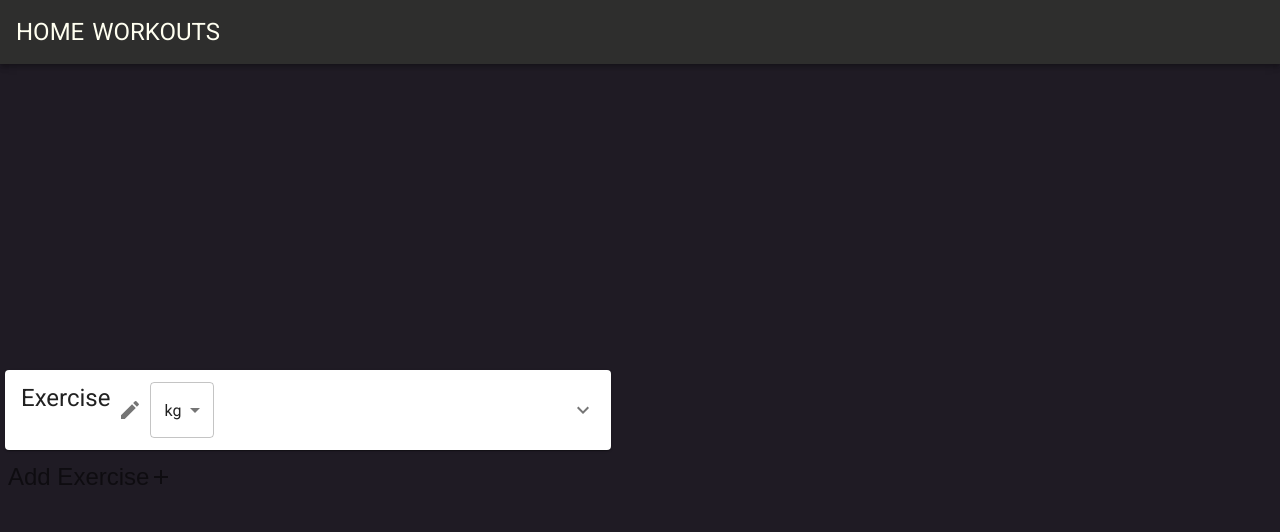
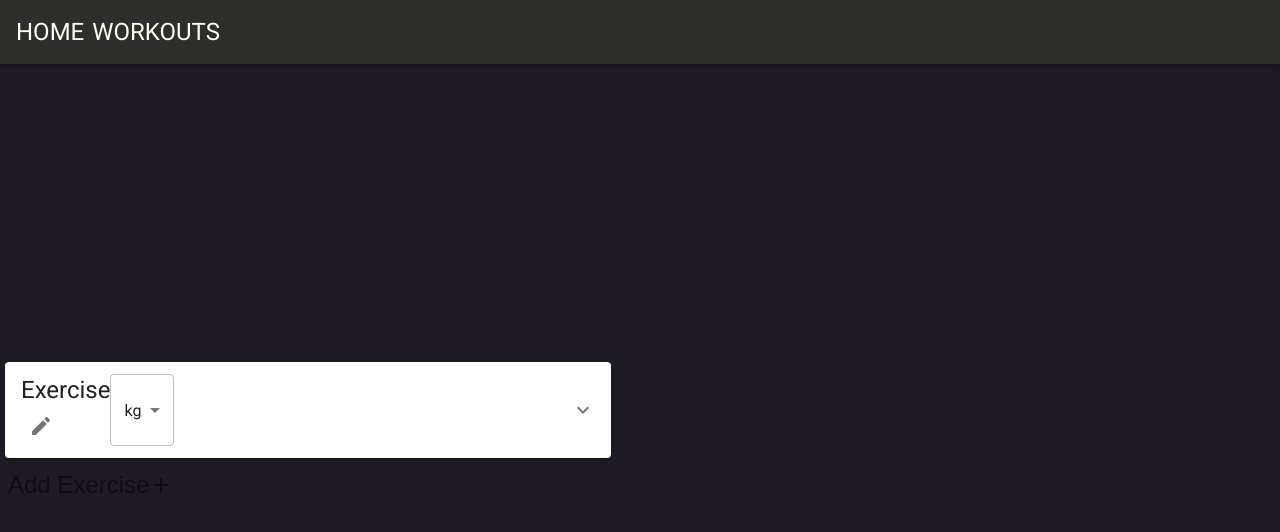
Before and after one commit to a-camarillo/workout-app, a React (Create React App) app in the folder app/: page /workouts in a window 1280 px wide. Shown: the top 532 px of the page. Built offline with nearby package versions, Linux system fonts and the light colour scheme.

Commit message:
move exercise label to its own component

```diff
--- a/app/src/components/Exercise.tsx
+++ b/app/src/components/Exercise.tsx
@@ -1,8 +1,6 @@
 import Set from './Set';
 import Stack from '@mui/material/Stack';
 import Box from '@mui/system/Box';
-import Typography from '@mui/material/Typography';
-import Input from '@mui/material/Input';
 import Accordion from '@mui/material/Accordion';
 import AccordionSummary from '@mui/material/AccordionSummary';
 import AccordionDetails from '@mui/material/AccordionDetails';
@@ -13,29 +11,13 @@ import RemoveIcon from '@mui/icons-material/Remove';
 import { ChangeEvent, MouseEvent, useState } from 'react';
 import Select, { SelectChangeEvent } from '@mui/material/Select';
 import MenuItem from '@mui/material/MenuItem';
-import LabelEdit from './LabelEdit';
+import ExerciseLabel from './ExerciseLabel';
 
 
 // TODO: low prio
 // work on transition from exercise label to input
 
 const Exercise = () => {
-	const [exerciseLabel, setExerciseLabel] = useState('Exercise');
-	const [exerciseLabelVisibility, setExerciseLabelVisibility] = useState('inline')
-	const [exerciseInputVisibility, setExerciseInputVisibility] = useState('none')
-
-	const handleLabelChange = (input: ChangeEvent<HTMLInputElement>) => {
-		setExerciseLabel(input.target.value)
-	}
-
-	/* Edit/Confirmation Button Logic */
-	const [edit, setEdit] = useState(false)
-
-	const handleLabelEdit = (click: MouseEvent) => {
-		click.stopPropagation()
-		setEdit(!edit)
-	}
-
 	/*	Set Logic
 	 */
 
@@ -77,22 +59,7 @@ const Exercise = () => {
 			<AccordionSummary
 				expandIcon={<ExpandMoreIcon />}
 			>
-				<Input
-				sx={{
-					display: exerciseInputVisibility
-				}}
-				onClick={(e) => e.stopPropagation()}
-				onChange={handleLabelChange}
-				/>
-				<Typography
-				variant='h5'
-				sx={{
-					display: exerciseLabelVisibility
-				}}
-				>
-					{exerciseLabel}
-				</Typography>
-					<LabelEdit isEditing={edit} clickHandler={handleLabelEdit} />
+				<ExerciseLabel />
 				<Select
 				aria-label='unit'
 				value={unit}
--- /dev/null
+++ b/app/src/components/ExerciseLabel.tsx
@@ -0,0 +1,45 @@
+import Input from '@mui/material/Input';
+import Typography from '@mui/material/Typography';
+import Grid from '@mui/material/Grid';
+import LabelEdit from './LabelEdit';
+import { ChangeEvent, MouseEvent, useState } from 'react';
+
+const ExerciseLabel = () => {
+
+	const [exerciseLabel, setExerciseLabel] = useState('Exercise')
+	const [edit, setEdit] = useState(false)
+
+	const handleLabelChange = (input: ChangeEvent<HTMLInputElement>) => {
+		setExerciseLabel(input.target.value)
+	}
+
+	const handleLabelEdit = (click: MouseEvent) => {
+		click.stopPropagation()
+		setEdit(!edit)
+	}
+
+
+	if (!edit) {
+	return (
+		<Grid item>
+			<Typography
+			variant='h5'
+			>
+				{exerciseLabel}
+			</Typography>
+			<LabelEdit isEditing={edit} clickHandler={handleLabelEdit} />
+		</Grid>
+		)
+	}
+	return (
+		<Grid item>
+			<Input
+			onClick={(e) => e.stopPropagation()}
+			onChange={handleLabelChange}
+			/>
+			<LabelEdit isEditing={edit} clickHandler={handleLabelEdit} />
+		</Grid>
+	)
+}
+
+export default ExerciseLabel;
```
Lines whose indentation alone changed are shown as unchanged.
